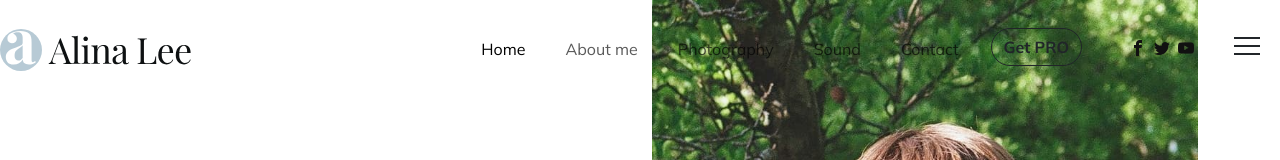
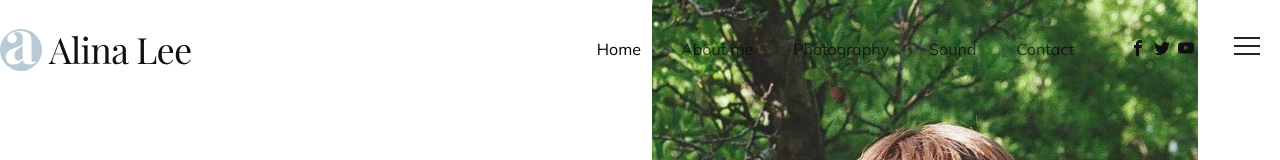
Before and after one commit to alec-michael/amavmedia, a plain HTML site: page index.html in a window 1280 px wide. Shown: the top 160 px of the page. Drawn offline with nearby package versions, Linux system fonts and the light colour scheme; files whose address does not match are found by name; a web font is replaced by a local one.

Commit message:
Update index.html

```diff
--- a/index.html
+++ b/index.html
@@ -58,7 +58,6 @@
 							<li><a href="#portfolio" class="nav-link">Photography</a></li>
 							<li><a href="#blog" class="nav-link">Sound</a></li>
 							<li><a href="#contact" class="nav-link">Contact</a></li>
-							<li><a class="btn btn-outline-dark rounded-pill" href="https://templatesjungle.gumroad.com/l/alena-portfolio-html-template" target="_blank"><strong>Get PRO</strong></a></li>
 						</ul>
 					</div>
 
```
